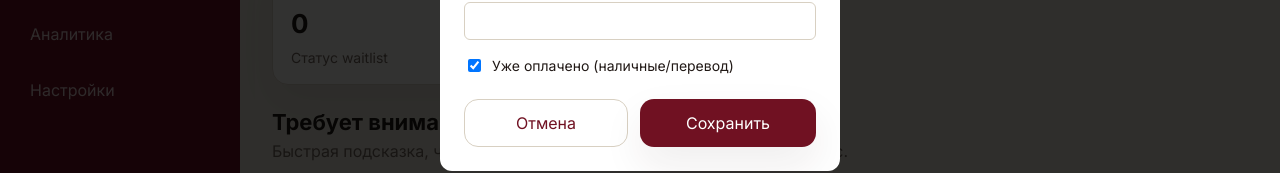
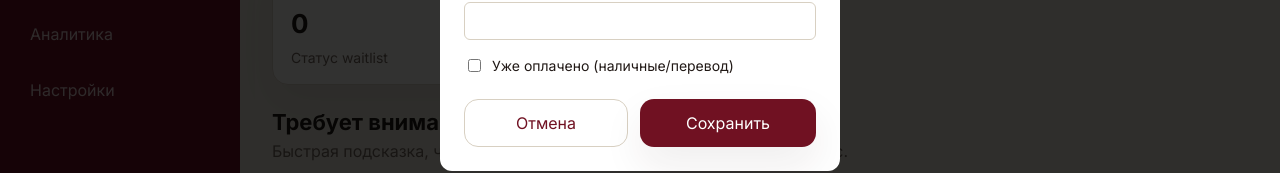
Before and after one commit to RRK-MSK/RRK, a Next.js app in the folder frontend/: page /crm/records in a window 1280 px wide. Both pictures are taken after typing "Sample" into the empty fields and a click on the button "Добавить запись". Shown: the part 479-652 px from the top of the page. Built offline with nearby package versions, Linux system fonts and the light colour scheme; no server answers; the database is empty.

Commit message:
fix: default isPaid to false when manually adding participant

```diff
--- a/frontend/src/components/crm/add-record-modal.tsx
+++ b/frontend/src/components/crm/add-record-modal.tsx
@@ -84,7 +84,7 @@ export function AddRecordModal() {
               <input name="phone" style={{ width: '100%', padding: '8px', borderRadius: '6px', border: '1px solid var(--line)', background: 'transparent', color: 'inherit' }} />
             </div>
             <div style={{ display: 'flex', alignItems: 'center', gap: '8px' }}>
-              <input type="checkbox" name="isPaid" id="isPaid" defaultChecked />
+              <input type="checkbox" name="isPaid" id="isPaid" />
               <label htmlFor="isPaid" style={{ fontSize: '14px' }}>Уже оплачено (наличные/перевод)</label>
             </div>
             <div style={{ display: 'flex', gap: '12px', marginTop: '8px' }}>
--- a/frontend/src/components/crm/class-card.tsx
+++ b/frontend/src/components/crm/class-card.tsx
@@ -163,7 +163,7 @@ export function ClassCard({ item, variant = "classes" }: { item: ClassLoadSummar
                     <input name="fullName" placeholder="Имя и Фамилия *" required style={{ width: '100%', padding: '8px', borderRadius: '6px', border: '1px solid var(--line)', background: 'transparent', color: 'inherit' }} />
                     <input name="telegram" placeholder="Telegram (@username)" style={{ width: '100%', padding: '8px', borderRadius: '6px', border: '1px solid var(--line)', background: 'transparent', color: 'inherit' }} />
                     <div style={{ display: 'flex', alignItems: 'center', gap: '8px' }}>
-                      <input type="checkbox" name="isPaid" id={`isPaid-${item.id}`} defaultChecked />
+                      <input type="checkbox" name="isPaid" id={`isPaid-${item.id}`} />
                       <label htmlFor={`isPaid-${item.id}`} style={{ fontSize: '13px' }}>Уже оплачено</label>
                     </div>
                     <div style={{ display: 'flex', gap: '8px' }}>
```
